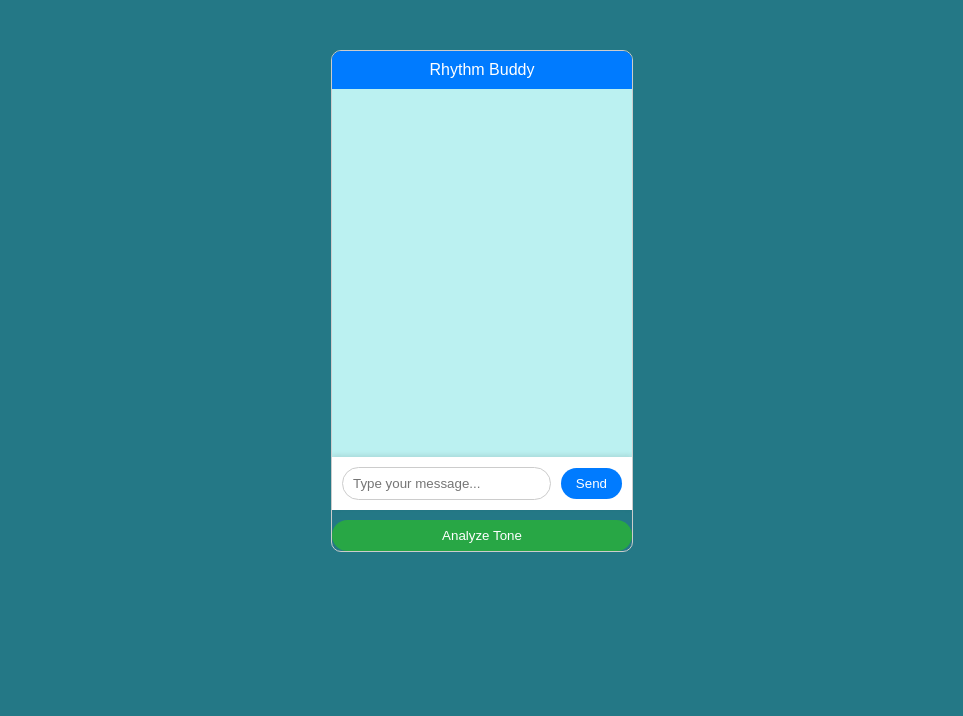
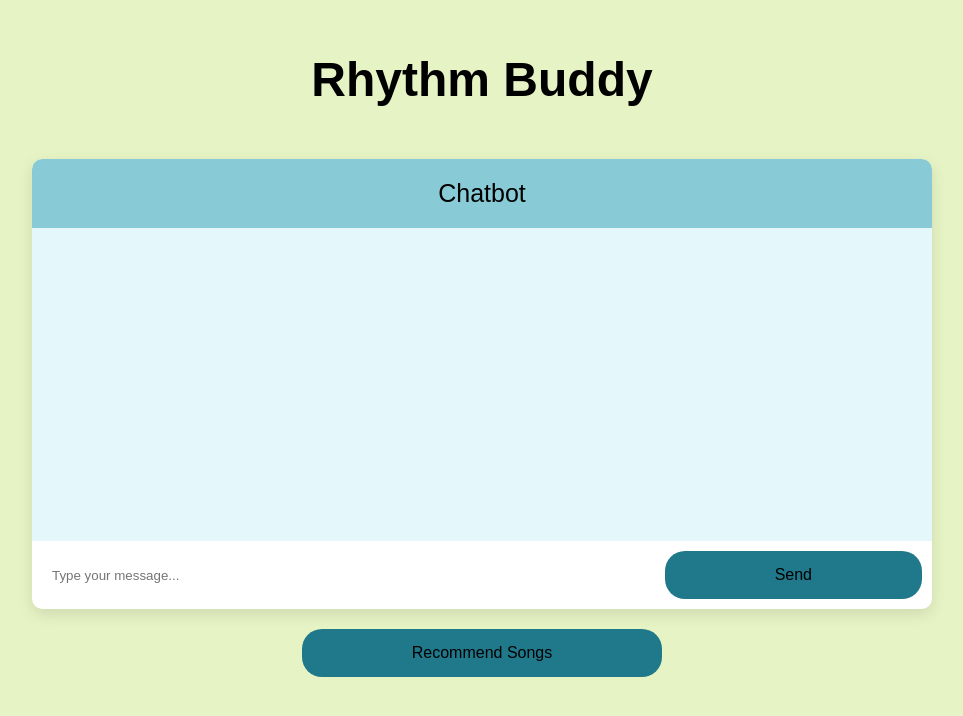
Before and after one commit to shruti-shinde-03/rhythm_buddy, a Flask app: page / in a window 1280 px wide. Shown: the top 716 px of the page, without its empty margins (158-1121 px from the left). Run offline with Flask 3, Linux system fonts and the light colour scheme.

Commit message:
index.html

```diff
--- a/chatbot_rb/templates/index.html
+++ b/chatbot_rb/templates/index.html
@@ -9,49 +9,69 @@
     font-family: Arial, sans-serif;
     margin: 0;
     padding: 0;
-        background-color: #247886;
+    display: flex;
+    flex-direction: column;
+    align-items: center;
+    background-color: #e6f3c4;
+}
+
+.header {
+    text-align: center;
+    margin-top: 20px;
+    font-size: 1.5em;
 }
 
 .chat-container {
-        width: 300px;
-        height: 500px;
-        margin: 50px auto;
-        border: 1px solid #ccc;
+    display: flex;
+    flex-direction: row;
+    width: 900px;
+    height: 450px;
+    margin-top: 20px;
     border-radius: 10px;
     overflow: hidden;
+    box-shadow: 0 5px 15px rgba(0, 0, 0, 0.1);
+}
+
+.chat-panel {
+    flex: 1;
     display: flex;
     flex-direction: column;
 }
 
 .chat-header {
-        background-color: #007bff;
-        color: white;
-        padding: 10px 15px;
+    background-color: #88cad6;
+    color: black;
+    padding: 20px 15px;
     text-align: center;
+    border-top-left-radius: 10px;
+    border-top-right-radius: 10px;
+    font-size: 25px;
 }
 
 .chat-messages {
     flex: 1;
     padding: 10px;
     overflow-y: scroll;
-        background-color: #bbf1f1;
+    background-color: #e4f7fa;
 }
 
 .message {
-        background-color: #f9f9f9;
-        border-radius: 5px;
-        padding: 5px 10px;
+    background-color: #e4f7fa;
+    border-radius: 10px;
+    padding: 10px;
     margin-bottom: 10px;
-        max-width: 70%;
+    max-width: 100%;
 }
 
 .message.bot {
-        background-color: #dcf8c6;
+    background-color: #a2c8d1;
+    color: black;
     align-self: flex-start;
 }
 
 .message.user {
-        background-color: #d4e6f1;
+    background-color: #c2d8dd;
+    color: black;
     align-self: flex-end;
 }
 
@@ -60,65 +80,105 @@
     align-items: center;
     padding: 10px;
     background-color: #fff;
-        box-shadow: 0 -2px 5px rgba(0,0,0,0.1);
+    border-bottom-left-radius: 10px;
+    border-bottom-right-radius: 10px;
 }
 
 .chat-input {
     flex: 1;
-        padding: 8px 10px;
+    padding: 9px 10px;
     margin-right: 10px;
-        border: 1px solid #ccc;
+    border: none;
     border-radius: 20px;
+    outline: none;
 }
 
-    .send-btn {
-        background-color: #007bff;
-        color: white;
+.send-btn,
+.recommend-songs-btn {
+    background-color: #20788b;
+    color: black;
+    font-size: 16px;
     border: none;
-        padding: 8px 15px;
+    padding: 15px 110px;
     border-radius: 20px;
     cursor: pointer;
+    transition: background-color 0.3s;
 }
 
-    .analyze-btn {
-        background-color: #28a745;
-        color: white;
-        border: none;
-        padding: 8px 15px;
-        border-radius: 20px;
+.send-btn:hover,
+.recommend-songs-btn:hover {
+    background-color:  #8aa5aa;
+}
+
+.songs-panel {
+    flex: 1;
+    display: none;
+    flex-direction: column;
+    border-left: 1px solid #ccc;
+    background-color: #20788b;
+    padding: 10px;
+}
+
+.song {
+    padding: 5px 10px;
+    margin-bottom: 5px;
+    background-color: #a2c8d1;
+    color: black;
+    border-radius: 5px;
     cursor: pointer;
-        margin-top: 10px; /* Add some space from other elements */
+    transition: background-color 0.3s;
+}
+
+.song:hover {
+    background-color: #a4babe;
+}
+
+.navbar {
+    text-align: center;
+    margin-top: 20px;
 }
 </style>
 </head>
 <body>
+<div class="header">
+    <h1>Rhythm Buddy</h1>
+</div>
 <div class="chat-container">
-    <div class="chat-header">Rhythm Buddy</div>
+    <div class="chat-panel">
+        <div class="chat-header">Chatbot</div>
         <div class="chat-messages" id="chat-messages"></div>
         <div class="chat-input-container">
             <input type="text" id="user-input" class="chat-input" placeholder="Type your message...">
             <button id="send-btn" class="send-btn">Send</button>
         </div>
-    <button id="analyze-btn" class="analyze-btn">Analyze Tone</button>
     </div>
-
+    <div class="chat-panel songs-panel" id="songs-panel">
+        <div class="chat-header">Recommended Songs</div>
+        <div class="chat-messages" id="songs-list"></div>
+    </div>
+</div>
+<div class="navbar">
+    <button id="recommend-songs-btn" class="recommend-songs-btn">Recommend Songs</button>
+</div>
 <script>
     const chatMessages = document.getElementById('chat-messages');
     const userInput = document.getElementById('user-input');
     const sendBtn = document.getElementById('send-btn');
-    const analyzeBtn = document.getElementById('analyze-btn');
+    const recommendSongsBtn = document.getElementById('recommend-songs-btn');
+    const songsPanel = document.getElementById('songs-panel');
 
     let chatHistory = [];
 
-    sendBtn.addEventListener('click', sendMessage);
-    userInput.addEventListener('keypress', function (e) {
-        if (e.key === 'Enter') {
-            sendMessage();
+    // Function to add message to chat
+    function appendMessage(message, sender) {
+        const messageElement = document.createElement('div');
+        messageElement.classList.add('message', sender);
+        messageElement.innerText = message;
+        chatMessages.appendChild(messageElement);
+        chatMessages.scrollTop = chatMessages.scrollHeight;
     }
-    });
 
-    analyzeBtn.addEventListener('click', analyzeTone);
-
+    // Function to handle sending a message
     function sendMessage() {
         const messageText = userInput.value.trim();
         if (messageText === '') return;
@@ -126,6 +186,7 @@
         appendMessage(messageText, 'user');
         userInput.value = '';
 
+        // Sending message to Flask API to generate response
         fetch('/predict', {
             method: 'POST',
             headers: {
@@ -135,38 +196,66 @@
         })
         .then(response => response.json())
         .then(data => {
-        // Display bot response
             const botResponse = data.answer;
             appendMessage(botResponse, 'bot');
         })
         .catch(error => console.error('Error:', error));
     }
 
-    function appendMessage(message, sender) {
-        const messageElement = document.createElement('div');
-        messageElement.classList.add('message', sender);
-        messageElement.innerText = message;
-        chatMessages.appendChild(messageElement);
+    // Event listener for sending message when "Send" button is clicked
+    sendBtn.addEventListener('click', sendMessage);
 
+    // Event listener for sending message when "Enter" key is pressed
+    userInput.addEventListener('keypress', function(e) {
+        if (e.key === 'Enter') {
+            sendMessage();
+        }
+    });
 
-        chatMessages.scrollTop = chatMessages.scrollHeight;
-    }
-
-    function analyzeTone() {
+    // Function to recommend songs based on tone analysis
+    function recommendSongs() {
+        // Sending chat history to Flask API to analyze tone
         fetch('/analyze_tone', {
-        method: 'POST',  // POST method
+            method: 'POST',
             headers: {
-            'Content-Type': 'application/json'  // Correct content type
+                'Content-Type': 'application/json'
             },
-        body: JSON.stringify({ chatText: "Chat History" })  // Data to send
+            body: JSON.stringify({ chat_history: chatHistory })
         })
         .then(response => response.json())
         .then(data => {
-        console.log("Tone Analysis:", data);  // Handle the tone analysis result
-        // Further actions based on tone analysis
+            // Handle tone analysis response
+            const tone = data.tone;
+
+            // Use tone to recommend songs via Flask API
+            fetch('/recommend_songs', {
+                method: 'POST',
+                headers: {
+                    'Content-Type': 'application/json'
+                },
+                body: JSON.stringify({ tone: tone })
             })
-    .catch(error => console.error('Error:', error));
+            .then(response => response.json())
+            .then(data => {
+                // Display song recommendations in songs panel
+                songsPanel.innerHTML = ''; // Clear previous recommendations
+                data.songs.forEach(song => {
+                    const songElement = document.createElement('div');
+                    songElement.classList.add('song');
+                    songElement.innerText = song.name;
+                    songsPanel.appendChild(songElement);
+                });
+                songsPanel.style.display = 'flex'; // Show songs panel
+            })
+            .catch(error => console.error('Error recommending songs:', error));
+        })
+        .catch(error => console.error('Error analyzing tone:', error));
     }
+
+    // Event listener for recommending songs
+    recommendSongsBtn.addEventListener('click', recommendSongs);
 </script>
+
+
 </body>
 </html>
```
Lines whose indentation alone changed are shown as unchanged.
